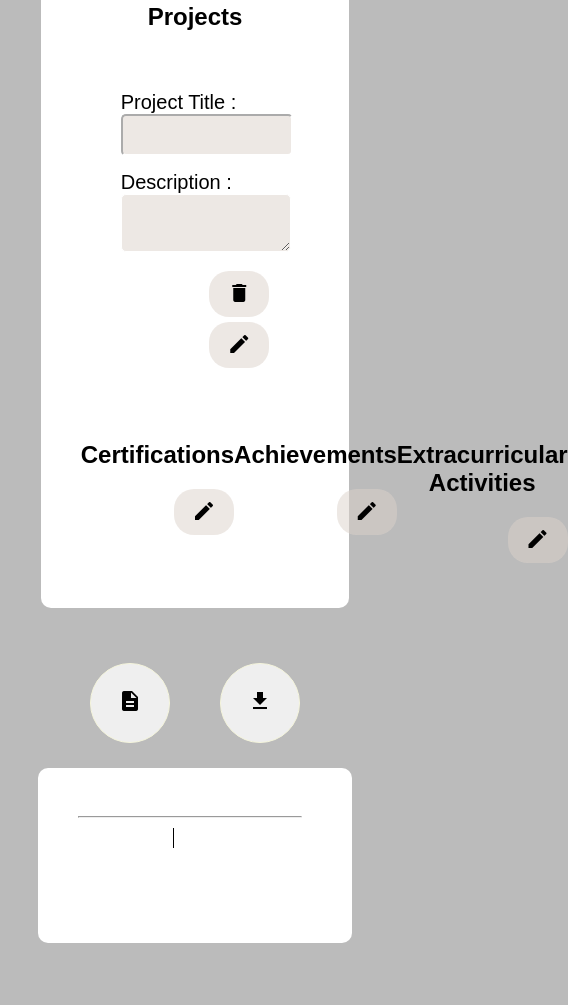
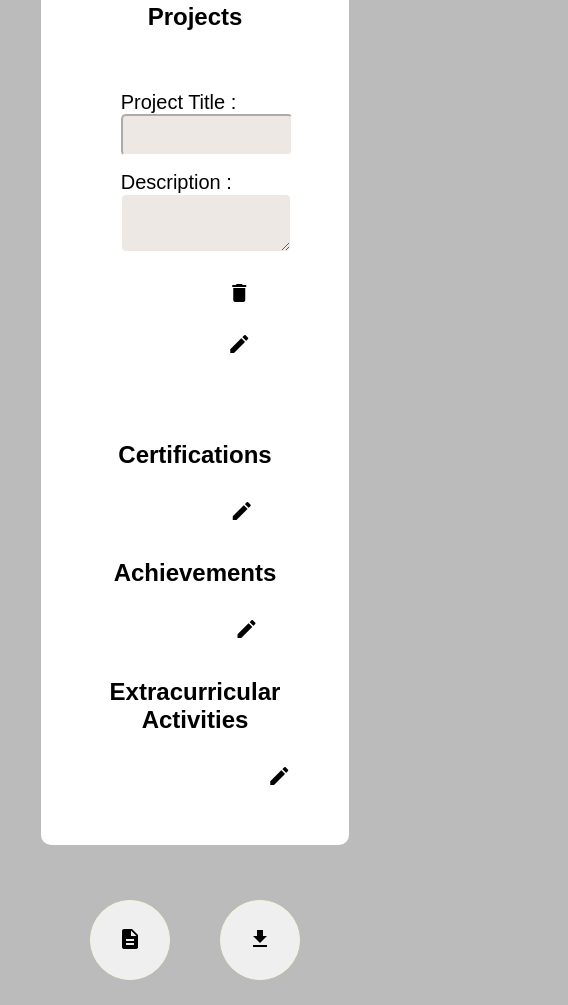
Before and after one commit to aiswaryapraveen/Basic-Resume-Builder, a plain HTML site: page resumebuilder/index.html in a window 390 px wide. Shown: the part 1723-2728 px from the top of the page, 568 px wide, since content can reach past the window. Before the commit the page ends 2702 px from the top, so only its background shows below. Drawn offline with Linux system fonts and the light colour scheme.

Commit message:
second commit

```diff
--- a/resumebuilder/styles.css
+++ b/resumebuilder/styles.css
@@ -1,3 +1,4 @@
+
 body {
     font-family: Arial, sans-serif;
     background-color: rgb(187, 187, 187);
@@ -47,6 +48,7 @@ h2{
 }
 .cert-ach-extra{
     display: flex;
+    flex-wrap: wrap;
     justify-content:space-evenly;
 }
 
@@ -84,7 +86,7 @@ input, textarea {
 
 .but-container {
     display: flex;
-    justify-content: flex-end;
+    justify-content:flex-end;
     margin-bottom: 5px;
 }
 .but-container button {
@@ -92,7 +94,7 @@ input, textarea {
     font-size: 10px;
     border-radius: 20px;
     border-style: none;
-    background-color: #dbd2ca82;
+    background-color: white;
     width: 60px;
 }
 .end{
@@ -159,7 +161,7 @@ hr{
 }
 @media (max-width: 768px) {
     .main .left, .main .right {
-        width: 100%;
+        width: 40%;
         margin: 0;
         border: none;
         padding: 10px;
```
